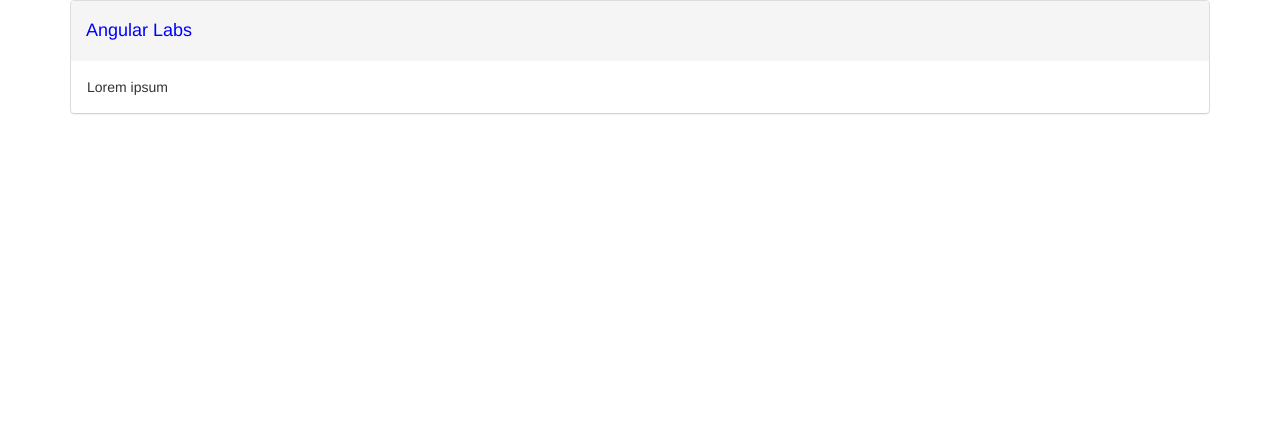
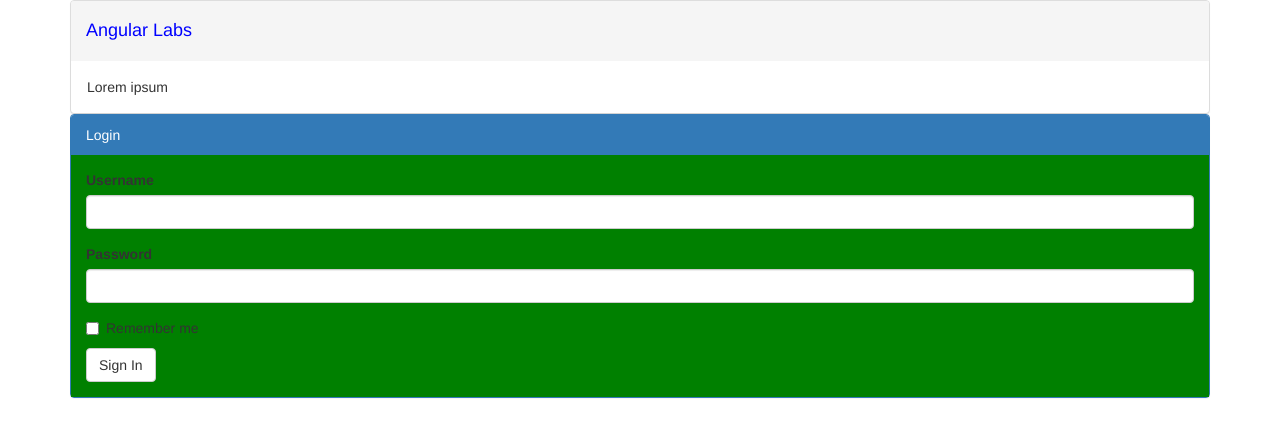
Before and after one commit to vbhosle/angular-labs, an Angular app: page / in a window 1280 px wide. Shown: the top 436 px of the page. Built offline with nearby package versions, Linux system fonts and the light colour scheme.

Commit message:
Lab Assignment 2 - Two-Way Data Binding & Event Handling

```diff
--- /dev/null
+++ b/src/root/login/login.component.html
@@ -0,0 +1,20 @@
+<div class="panel panel-primary">
+    <div class="panel-heading">{{ isLoggedIn? 'Logged In': 'Login' }}</div>
+    <div class="panel-body" [style.backgroundColor]="isLoggedIn? 'red': 'green'">
+        <form action="">
+            <div class="form-group">
+                <label for="username">Username</label>
+                <input type="text" id="username" class="form-control" [(ngModel)]="username" name="user">
+            </div>
+
+            <div class="form-group">
+                <label for="password">Password</label>
+                <input type="password" id="password" class="form-control" [(ngModel)]="password" name="password" />
+            </div>
+            <div class="checkbox">
+                <label><input type="checkbox" [(ngModel)]="rememberMe" name="remember"> Remember me</label>
+            </div>
+            <button type="button" class="btn btn-default" (click)="authenticateUser()">Sign In</button>
+        </form>
+    </div>
+</div>
--- /dev/null
+++ b/src/root/login/login.component.ts
@@ -0,0 +1,22 @@
+import { Component } from "@angular/core";
+
+@Component({
+    selector: 'root-login',
+    templateUrl: './login.component.html'
+})
+export class LoginComponent{
+    private username: string = '';
+    private password: string = '';
+    private rememberMe: boolean = false;
+    private isLoggedIn: boolean = false;
+
+    authenticateUser(){
+        console.log('authenticate');
+        this.isLoggedIn = false;
+        if(this.username && this.password){
+            if(this.username ==='lion' && this.password === 'roar'){
+                this.isLoggedIn = true;
+            }
+        }
+    }
+}
--- a/src/root/root.component.html
+++ b/src/root/root.component.html
@@ -7,3 +7,4 @@
         Lorem ipsum
     </div>
 </div>
+<root-login></root-login>
--- a/src/root/root.component.ts
+++ b/src/root/root.component.ts
@@ -7,7 +7,7 @@ import { Component } from "@angular/core";
 })
 export class RootComponent{
 
-    componentTitle: string = 'Angular Labs';
-    fontColor: string = 'blue';
+    private componentTitle: string = 'Angular Labs';
+    private fontColor: string = 'blue';
 
 }
```
Also changed, not shown: src/root/root.module.ts (+6 -2 lines).
